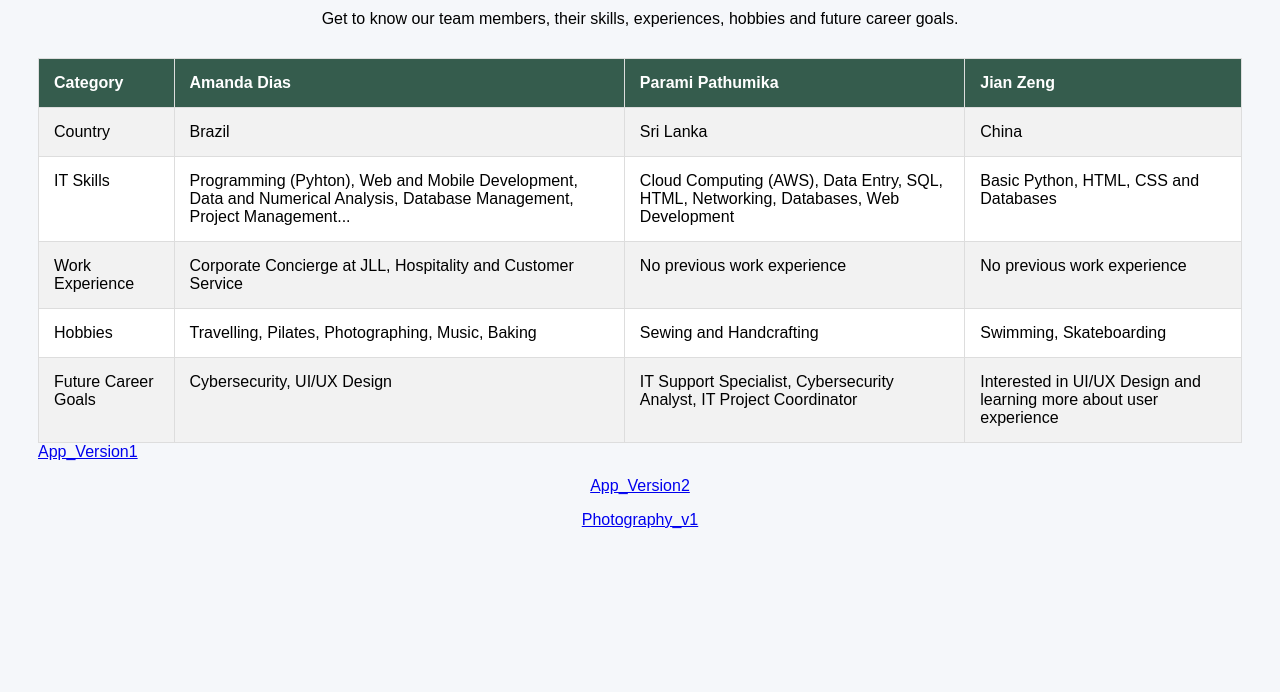
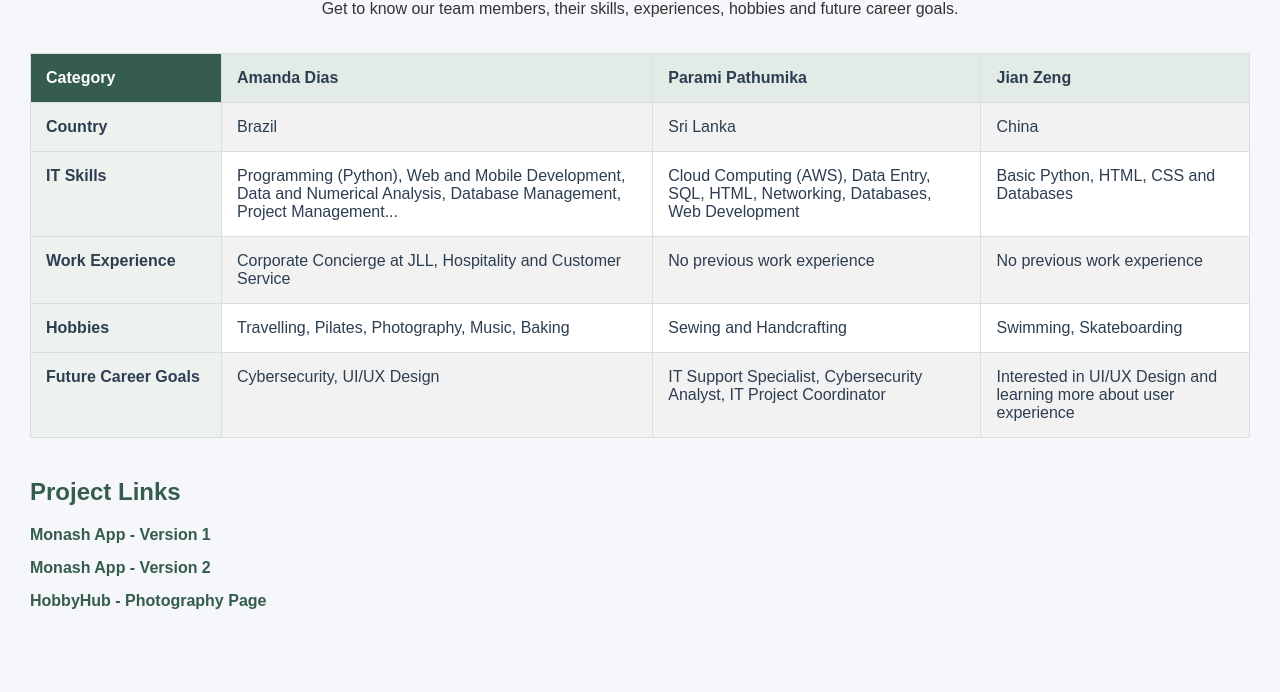
Before and after one commit to amanda2104/group1_webpage, a plain HTML site: page index.html in a window 1280 px wide. Shown: the part 108-800 px from the top of the page. Drawn offline with Linux system fonts and the light colour scheme.

Commit message:
Update index.html

```diff
--- a/index.html
+++ b/index.html
@@ -3,27 +3,42 @@
 <html lang="en">
 
 <head>
+    <!-- Defines the character encoding -->
     <meta charset="UTF-8">
+
+    <!-- Makes the website responsive on different screen sizes -->
     <meta name="viewport" content="width=device-width, initial-scale=1.0">
 
+    <!-- Title displayed in the browser tab -->
     <title>Group 1 - IT Capstone Team</title>
 
+    <!-- CSS: Controls the appearance of the webpage -->
     <style>
+
+        /* General page styling */
         body {
             font-family: Arial, sans-serif;
             background-color: #f5f7fa;
             padding: 30px;
+            margin: 0;
+            color: #2c3e50;
         }
 
+        /* Main heading */
         h1 {
             text-align: center;
             color: #2c3e50;
+            margin-bottom: 20px;
         }
 
-        p {
+        /* Introduction paragraph */
+        .introduction {
             text-align: center;
+            margin-bottom: 35px;
+            color: #333;
         }
 
+        /* Team information table */
         table {
             width: 100%;
             border-collapse: collapse;
@@ -31,6 +46,7 @@
             margin-top: 30px;
         }
 
+        /* General table cells */
         th, td {
             border: 1px solid #ddd;
             padding: 15px;
@@ -38,36 +54,84 @@
             vertical-align: top;
         }
 
-        th {
+        /* First header: Category */
+        th:first-child {
             background-color: #355c4d;
             color: white;
         }
 
-        tr:nth-child(even) {
+        /* Team members' names */
+        th:not(:first-child) {
+            background-color: #e3ebe7;
+            color: #2c3e50;
+        }
+
+        /* First column: Category labels */
+        td:first-child {
+            font-weight: bold;
+            background-color: #edf2ef;
+            width: 160px;
+        }
+
+        /* Alternating row colours */
+        tr:nth-child(even) td:not(:first-child) {
             background-color: #f2f2f2;
         }
+
+        /* Project links section */
+        .project-links {
+            margin-top: 40px;
+            padding-bottom: 30px;
+        }
+
+        /* Project links heading */
+        .project-links h2 {
+            color: #355c4d;
+            margin-bottom: 20px;
+        }
+
+        /* Each link appears on a separate line */
+        .project-links a {
+            display: block;
+            margin-bottom: 15px;
+            color: #355c4d;
+            text-decoration: none;
+            font-weight: bold;
+        }
+
+        /* Underline links when the mouse hovers over them */
+        .project-links a:hover {
+            text-decoration: underline;
+        }
+
     </style>
 </head>
 
 <body>
 
+    <!-- MAIN PAGE HEADING -->
     <h1>Meet Our IT Capstone Team - Group 1</h1>
 
-    <p>
+    <!-- Short introduction to the team -->
+    <p class="introduction">
         Get to know our team members,
         their skills, experiences, hobbies
         and future career goals.
     </p>
 
+
+    <!-- TEAM INFORMATION TABLE -->
     <table>
 
+        <!-- Table header: Categories and team members -->
         <tr>
-            <th>Category</th>
-            <th>Amanda Dias</th>
-            <th>Parami Pathumika</th>
-            <th>Jian Zeng</th>
+            <th scope="col">Category</th>
+            <th scope="col">Amanda Dias</th>
+            <th scope="col">Parami Pathumika</th>
+            <th scope="col">Jian Zeng</th>
         </tr>
 
+        <!-- Country of origin -->
         <tr>
             <td>Country</td>
             <td>Brazil</td>
@@ -75,59 +139,77 @@
             <td>China</td>
         </tr>
 
+        <!-- IT skills -->
         <tr>
             <td>IT Skills</td>
+
             <td>
-                Programming (Pyhton), Web and Mobile Development,
-                Data and Numerical Analysis, Database Management,
+                Programming (Python),
+                Web and Mobile Development,
+                Data and Numerical Analysis,
+                Database Management,
                 Project Management...
             </td>
+
             <td>
                 Cloud Computing (AWS),
                 Data Entry, SQL, HTML,
                 Networking, Databases,
                 Web Development
             </td>
+
             <td>
                 Basic Python, HTML,
                 CSS and Databases
             </td>
         </tr>
 
+        <!-- Previous work experience -->
         <tr>
             <td>Work Experience</td>
+
             <td>
                 Corporate Concierge at JLL,
                 Hospitality and Customer Service
             </td>
+
             <td>No previous work experience</td>
+
             <td>No previous work experience</td>
         </tr>
 
+        <!-- Personal hobbies and interests -->
         <tr>
             <td>Hobbies</td>
+
             <td>
                 Travelling, Pilates,
-                Photographing, Music, Baking
+                Photography, Music, Baking
             </td>
+
             <td>
                 Sewing and Handcrafting
             </td>
+
             <td>
                 Swimming, Skateboarding
             </td>
         </tr>
 
+        <!-- Future career interests -->
         <tr>
             <td>Future Career Goals</td>
+
             <td>
                 Cybersecurity, UI/UX Design
             </td>
+
             <td>
                 IT Support Specialist,
                 Cybersecurity Analyst,
                 IT Project Coordinator
             </td>
+
             <td>
                 Interested in UI/UX Design
                 and learning more about
@@ -137,6 +219,30 @@
 
     </table>
 
-    <a href="https://amanda2104.github.io/group1_webpage/monash.html">App_Version1</a><p>
-    <a href="https://amanda2104.github.io/group1_webpage/monash_v2">App_Version2</a><p>
-    <a href="https://amanda2104.github.io/group1_webpage/photography.html">Photography_v1</a><p>
+
+    <!-- PROJECT LINKS SECTION -->
+    <!-- Links to other webpages developed by our team -->
+
+    <div class="project-links">
+
+        <h2>Project Links</h2>
+
+        <!-- First version of the Monash application -->
+        <a href="https://amanda2104.github.io/group1_webpage/monash.html">
+            Monash App - Version 1
+        </a>
+
+        <!-- Second version of the Monash application -->
+        <a href="https://amanda2104.github.io/group1_webpage/monash_v2">
+            Monash App - Version 2
+        </a>
+
+        <!-- Photography hobby page for the HobbyHub project -->
+        <a href="https://amanda2104.github.io/group1_webpage/photography.html">
+            HobbyHub - Photography Page
+        </a>
+
+    </div>
+
+</body>
+</html>
```
